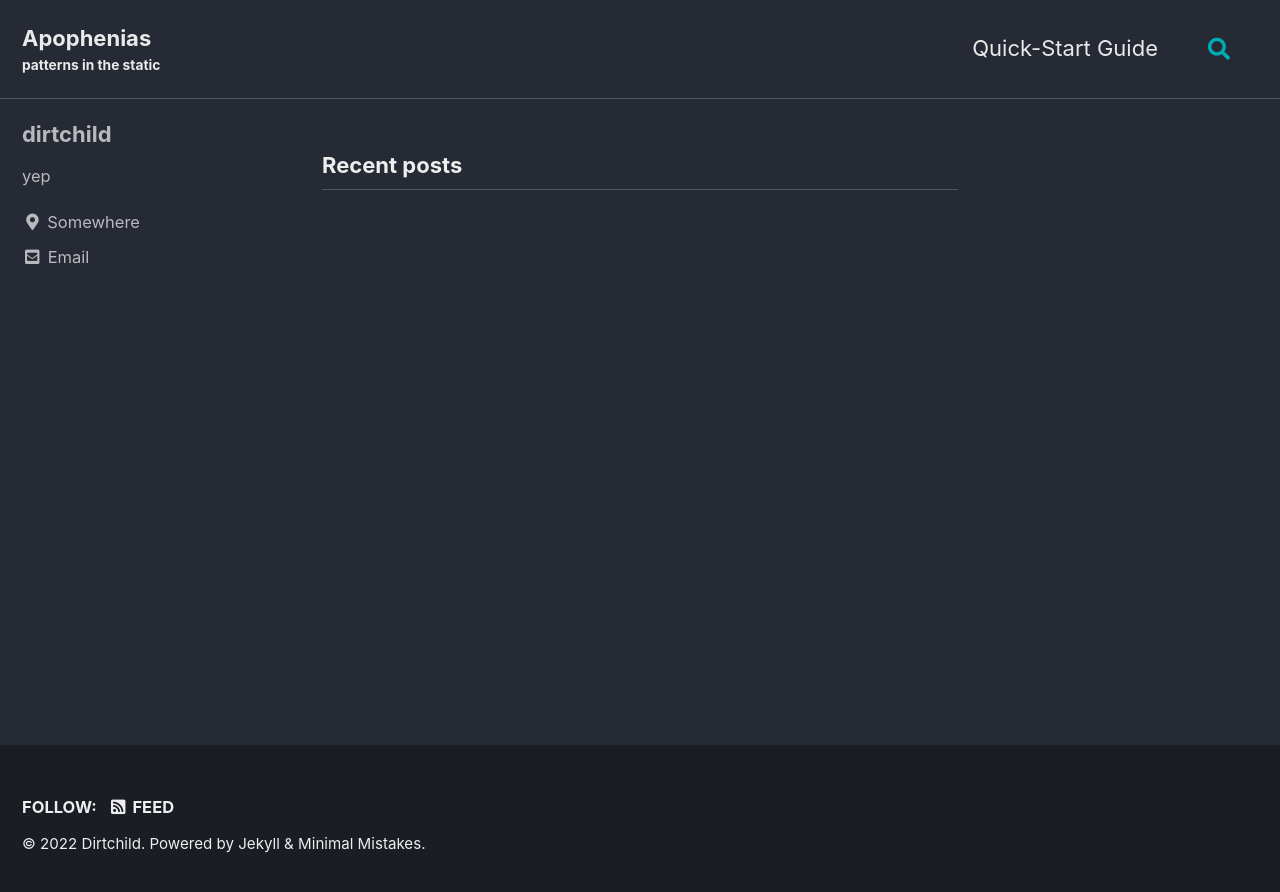
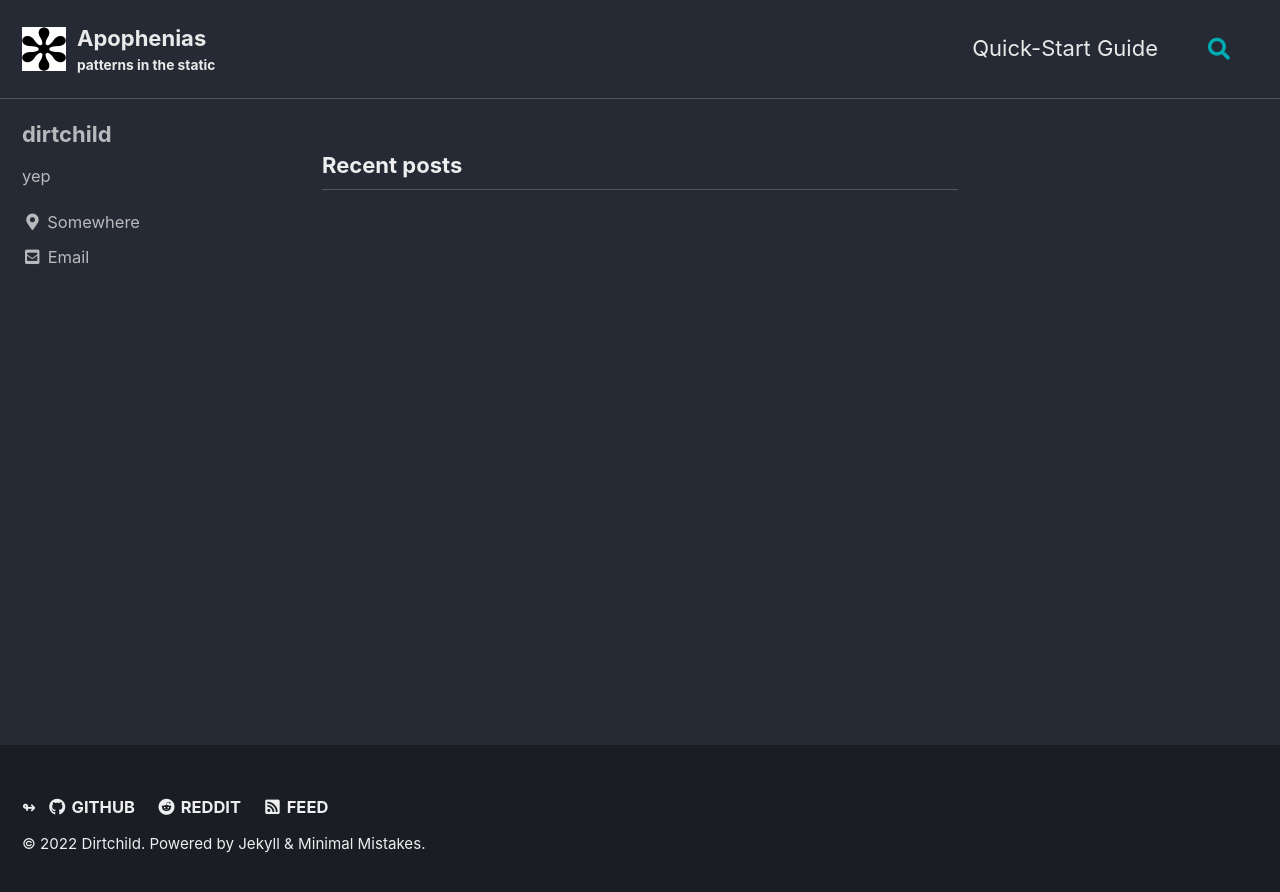
Before and after one commit to apophenias/apophenias.github.io, a Jekyll site: the page built from docs/index.html, in a window 1280 px wide. Shown: the top 892 px of the page. Built offline with Jekyll 4.4.1, drawn with Linux system fonts in a browser that asks for light colours; cached includes are drawn as plain includes; the list of posts is cut into pages by our own code.

Commit message:
config work

```diff
--- a/docs/_config.yml
+++ b/docs/_config.yml
@@ -25,7 +25,7 @@ description              : "bias confirmations in the empire of the signs"
 #baseurl                  : # the subpath of your site, e.g. "/blog"
 repository               : "apophenias/apophenias.github.io"
 teaser                   : # path of fallback teaser image, e.g. "/assets/images/500x300.png"
-logo                     : # path of logo image to display in the masthead, e.g. "/assets/images/88x88.png"
+logo                     : "/assets/images/blobsterix.png" # path of logo image to display in the masthead, e.g. "/assets/images/88x88.png"
 masthead_title           : "" # overrides the website title displayed in the masthead, use " " for no title
 breadcrumbs              : true # true, false (default)
 words_per_minute         : 200
@@ -132,24 +132,27 @@ author:
 # Site Footer
 footer:
   links:
-    - label: "Twitter"
-      icon: "fab fa-fw fa-twitter-square"
-      # url:
-    - label: "Facebook"
-      icon: "fab fa-fw fa-facebook-square"
-      # url:
+    #- label: "Twitter"
+    #  icon: "fab fa-fw fa-twitter-square"
+    #  # url:
+    #- label: "Facebook"
+    #  icon: "fab fa-fw fa-facebook-square"
+    #  # url:
+    #- label: "GitLab"
+    #  icon: "fab fa-fw fa-gitlab"
+    #  # url:
+    #- label: "Bitbucket"
+    #  icon: "fab fa-fw fa-bitbucket"
+    #  # url:
+    #- label: "Instagram"
+    #  icon: "fab fa-fw fa-instagram"
+    #  # url:
     - label: "GitHub"
       icon: "fab fa-fw fa-github"
-      # url:
-    - label: "GitLab"
-      icon: "fab fa-fw fa-gitlab"
-      # url:
-    - label: "Bitbucket"
-      icon: "fab fa-fw fa-bitbucket"
-      # url:
-    - label: "Instagram"
-      icon: "fab fa-fw fa-instagram"
-      # url:
+      url:  "https://github.com/apophenias/apophenias.github.io"
+    - label: "Reddit"
+      icon: "fab fa-fw fa-reddit"
+      url: "https://www.reddit.com/u/apophenias"
 
 
 # Reading Files
@@ -285,8 +288,10 @@ defaults:
       type: posts
     values:
       layout: single
-      author_profile: true
+      author_profile: false
       read_time: true
-      comments: # true
+      show_date: true
+      date_format: "%Y-%m-%d"
+      comments: false
       share: true
       related: true
--- a/docs/_data/ui-text.yml
+++ b/docs/_data/ui-text.yml
@@ -27,7 +27,7 @@ en: &DEFAULT_EN
   comments_title             : "Comments"
   more_label                 : "Learn more"
   related_label              : "You may also enjoy"
-  follow_label               : "Follow:"
+  follow_label               : "↬"
   feed_label                 : "Feed"
   powered_by                 : "Powered by"
   website_label              : "Website"
```
Also changed, not shown: README.md, docs/assets/images/blobsterix.png (added), docs/assets/images/snog-m_80x80.jpg (renamed from docs/assets/snog-m_80x80.jpg).
